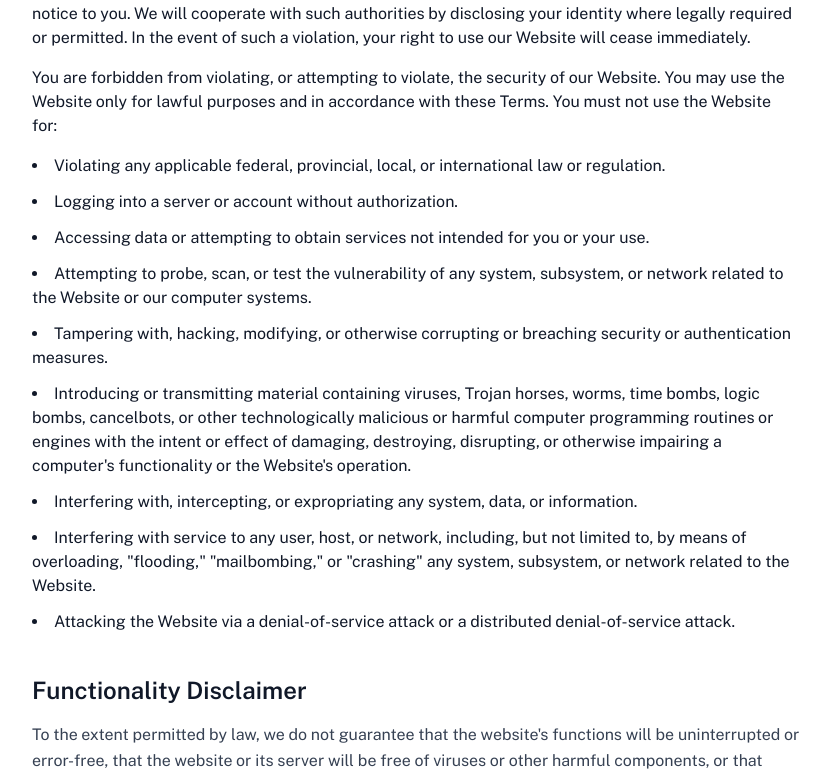
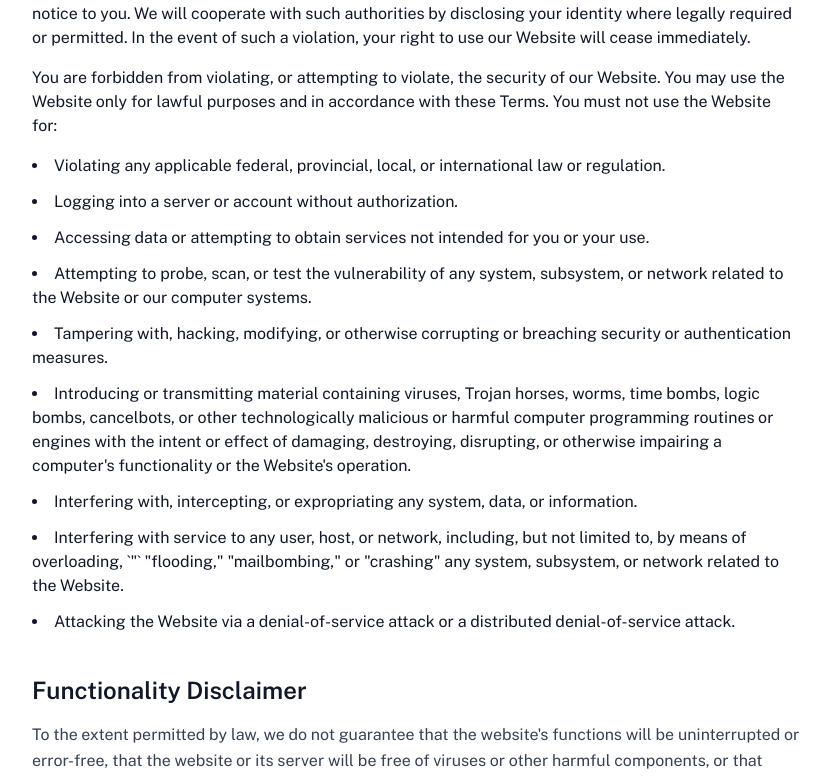
Before and after one commit to FrontierVistaGlobal/frontiervista-website, a Next.js app: page /terms-and-agreement in a window 1280 px wide. Shown: the part 979-1757 px from the top of the page, without its empty margins (224-1054 px from the left). Built offline with nearby package versions, Linux system fonts and the light colour scheme.

Commit message:
terms and agreement page

```diff
--- a/app/terms-and-agreement/page.tsx
+++ b/app/terms-and-agreement/page.tsx
@@ -6,15 +6,13 @@ export default function TermsOfUse() {
       <div className="space-y-6">
         <div>
             <p>
-         These Terms of Use ("Terms") constitute a legally binding agreement between you and Frontier Vista Global Inc.  This agreement is formed when you access any part of www.frontiervista.com or any other sites that link to these terms ("Website"). Your continued use of the website after any changes to these Terms signifies your acceptance of those changes.
-
-          This Website is intended solely for business-to-business use and is not for consumer, private, or household purposes.
-
-          By accessing the Website, you confirm that you are at least 18 years old and possess the legal authority to agree to these Terms on your own behalf or on behalf of the business you represent.
+            These Terms of Use ("Terms") constitute a legally binding agreement between you and Frontier Vista Global Inc.
+            This agreement is formed when you access any part of www.frontiervista.com or any other sites that link to these terms ("Website"). Your continued use of the website after any changes to these Terms signifies your acceptance of those changes.
+            This Website is intended solely for business-to-business use and is not for consumer, private, or household purposes.
+            By accessing the Website, you confirm that you are at least 18 years old and possess the legal authority to agree to these Terms on your own behalf or on behalf of the business you represent.
             </p>
-
-        </div>
-      </div>
+    </div>
+     </div>
 
       <div className="mt-10">
         <h2 className="text-2xl font-semibold mb-4">Who We Are and How to Contact Us</h2>
@@ -24,14 +22,15 @@ export default function TermsOfUse() {
         </p>
       </div>
 
-      <section className="mt-10 space-y-6">
+      <div className="mt-10 space-y-6">
         <h2 className="text-2xl font-semibold mb-4">Website Availability and Modifications</h2>
         <p>
-          We cannot guarantee that our website or any content on it will always be available or uninterrupted. We reserve the right to suspend, withdraw, or restrict access to all or any part of our website for operational and business reasons.
+          We cannot guarantee that our website or any content on it will always be available or uninterrupted.
+           We reserve the right to suspend, withdraw, or restrict access to all or any part of our website for
+           operational and business reasons.
         </p>
-      </section>
+      </div>
 
-      {/* You can continue adding more sections here following the same pattern */}
 
       <div className="mt-10 space-y-6">
         <h2 className="text-2xl font-semibold mb-4">Effective Date</h2>
@@ -53,7 +52,7 @@ export default function TermsOfUse() {
     <li>Tampering with, hacking, modifying, or otherwise corrupting or breaching security or authentication measures.</li>
     <li>Introducing or transmitting material containing viruses, Trojan horses, worms, time bombs, logic bombs, cancelbots, or other technologically malicious or harmful computer programming routines or engines with the intent or effect of damaging, destroying, disrupting, or otherwise impairing a computer's functionality or the Website's operation.</li>
     <li>Interfering with, intercepting, or expropriating any system, data, or information.</li>
-    <li>Interfering with service to any user, host, or network, including, but not limited to, by means of overloading, "flooding," "mailbombing," or "crashing" any system, subsystem, or network related to the Website.</li>
+    <li>Interfering with service to any user, host, or network, including, but not limited to, by means of overloading, `&quot;` "flooding," "mailbombing," or "crashing" any system, subsystem, or network related to the Website.</li>
     <li>Attacking the Website via a denial-of-service attack or a distributed denial-of-service attack.</li>
   </ul>
   </div>
@@ -65,8 +64,6 @@ export default function TermsOfUse() {
       To the extent permitted by law, we do not guarantee that the website's functions will be uninterrupted or error-free, that the website or its server will be free of viruses or other harmful components, or that defects will be corrected even if we are aware of them. You are responsible for configuring your information technology, computer programs, and platform to access our website, including implementing your own virus protection software.
     </p>
   </div>
-
-  {/* Information Accuracy Disclaimer */}
   <div>
     <h2 className="text-2xl font-semibold mb-4">Information Accuracy Disclaimer</h2>
     <p className="text-gray-700 leading-relaxed">
```
